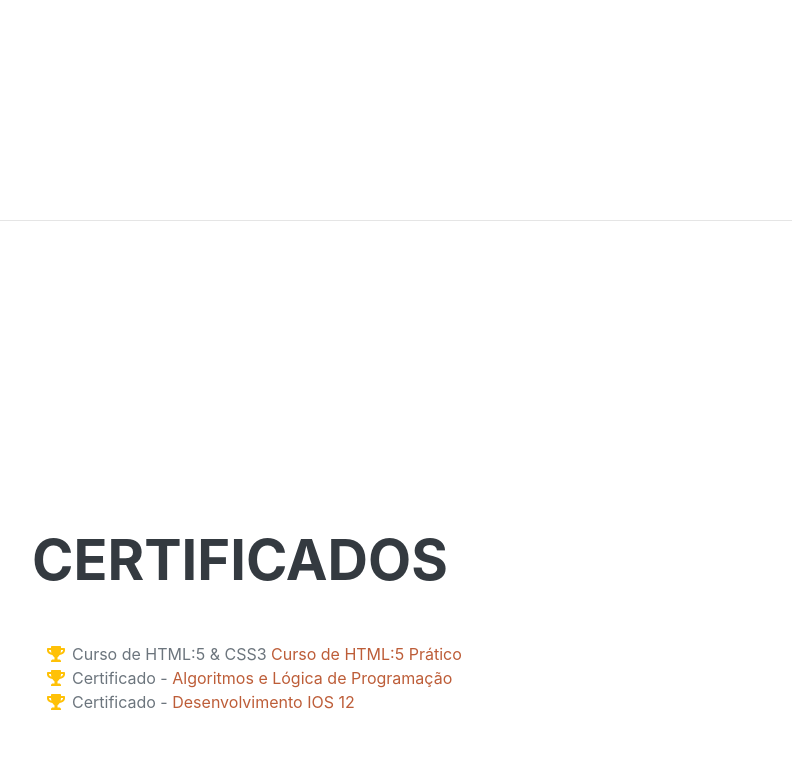
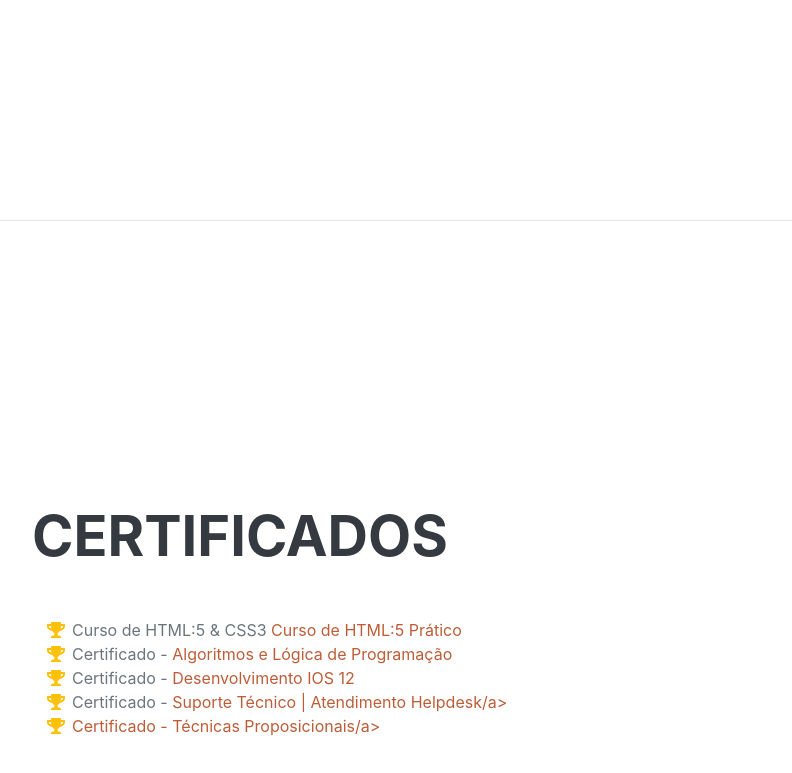
Before and after one commit to WN-Bronx/CV-WN_Santos, a plain HTML site: page index.html in a window 1280 px wide. Shown: the part 5026-5799 px from the top of the page, without its empty margins (288-1080 px from the left). Drawn offline with nearby package versions, Linux system fonts and the light colour scheme; a web font is replaced by a local one.

Commit message:
Commitando..

```diff
--- a/index.html
+++ b/index.html
@@ -224,6 +224,16 @@
                             Certificado -
                             <a href="https://drive.google.com/file/d/1ETd5-_nR2EgHewb3sbgh5I4EETiBSBPy/view?usp=sharing">Desenvolvimento IOS 12</a>
                         </li>
+                        <li>
+                            <span class="fa-li"><i class="fas fa-trophy text-warning"></i></span>
+                            Certificado -
+                            <a href="https://drive.google.com/file/d/1OBxElC5ZCNdVLAKI2HOmIELtN7qcD567/view?usp=sharing">Suporte Técnico | Atendimento Helpdesk/a>
+                        </li>
+                        <li>
+                            <span class="fa-li"><i class="fas fa-trophy text-warning"></i></span>
+                            Certificado -
+                            <a href="https://drive.google.com/file/d/1vNZTKSi0lshKv8kMCaX5omVy48HAFu8X/view?usp=sharing">Técnicas Proposicionais/a>
+                        </li>
                     </ul>
                 </div>
             </section>
```
